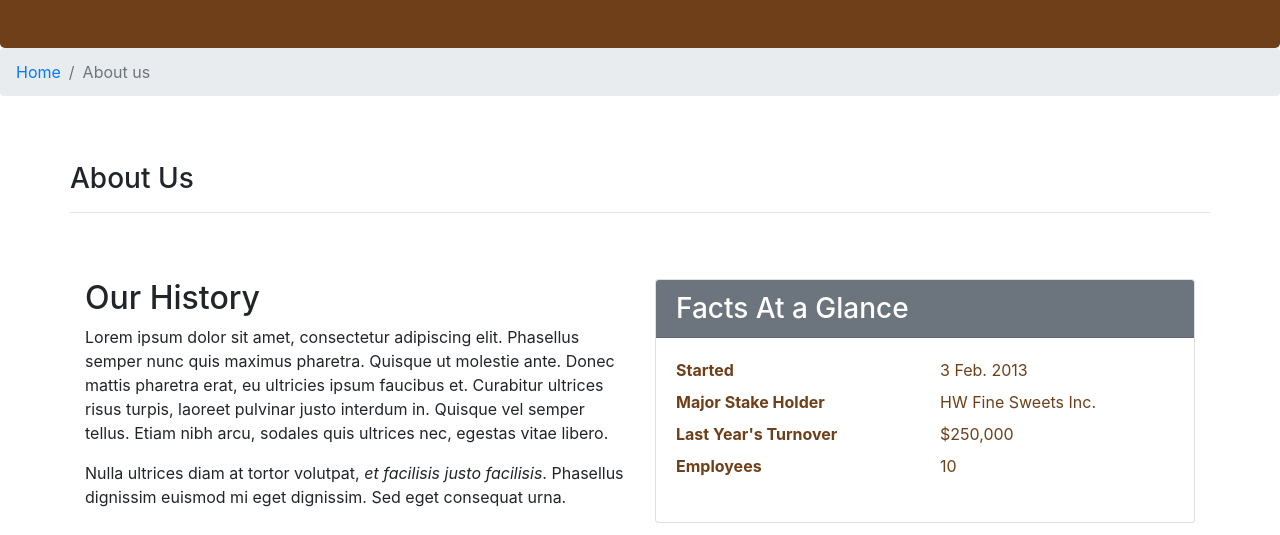
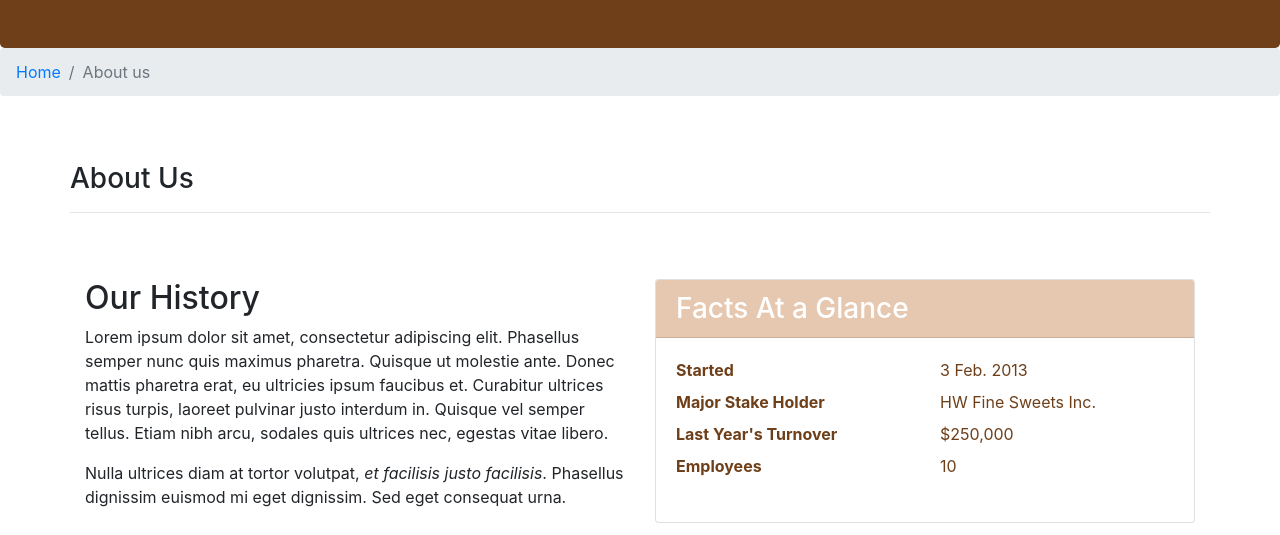
Before and after one commit to GiannisArgyriou/leChocolat, a plain HTML site: page aboutus.html in a window 1280 px wide. Shown: the part 265-800 px from the top of the page. Drawn offline with nearby package versions, Linux system fonts and the light colour scheme.

Commit message:
Card Color Challenge

```diff
--- a/css/styles.css
+++ b/css/styles.css
@@ -40,4 +40,8 @@ tr:hover {
 }
 .card {
     color: #6E3F19
+
 }
+.bg-secondary {
+    background-color: #dbb08db0!important
+}
```
